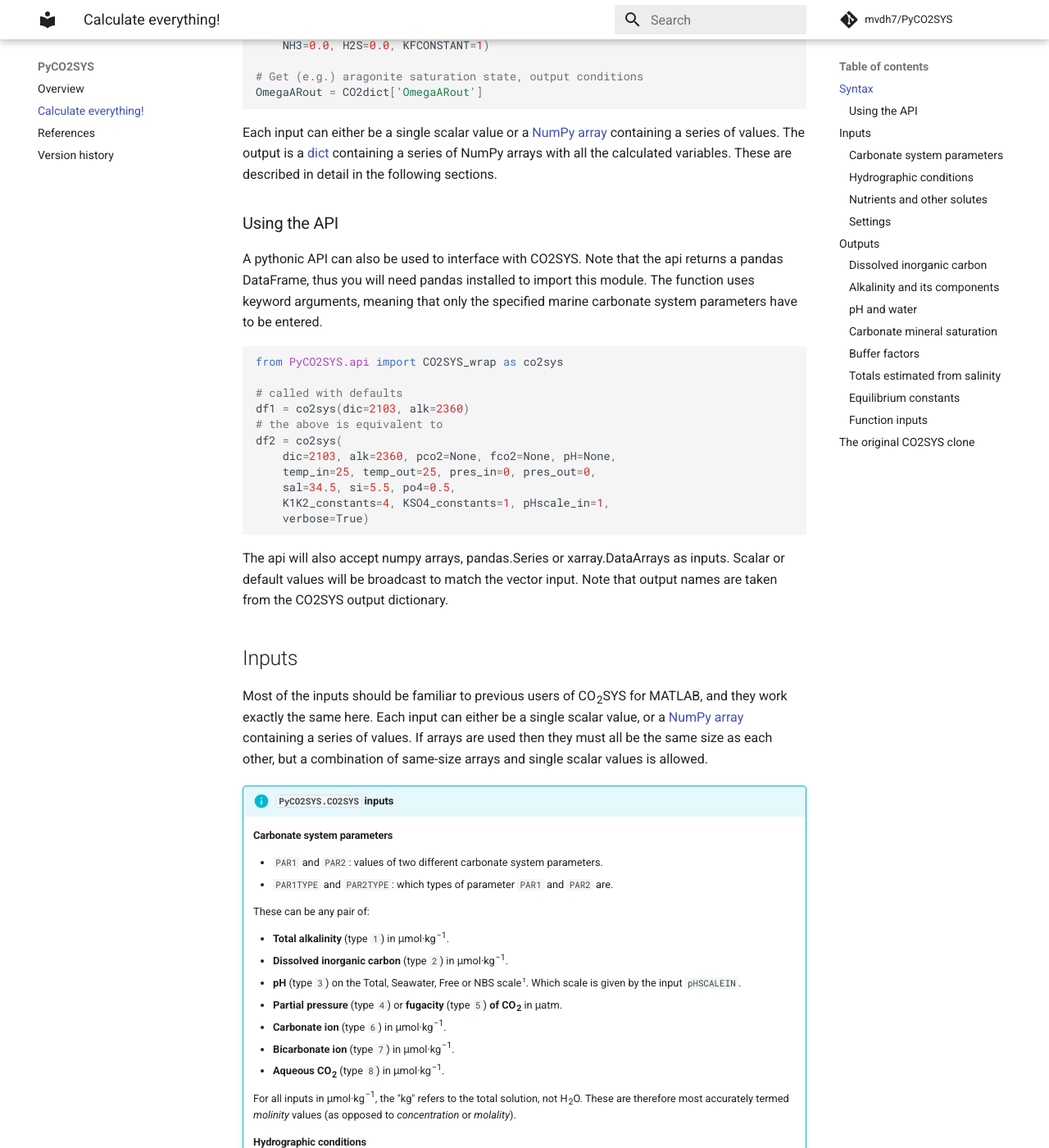
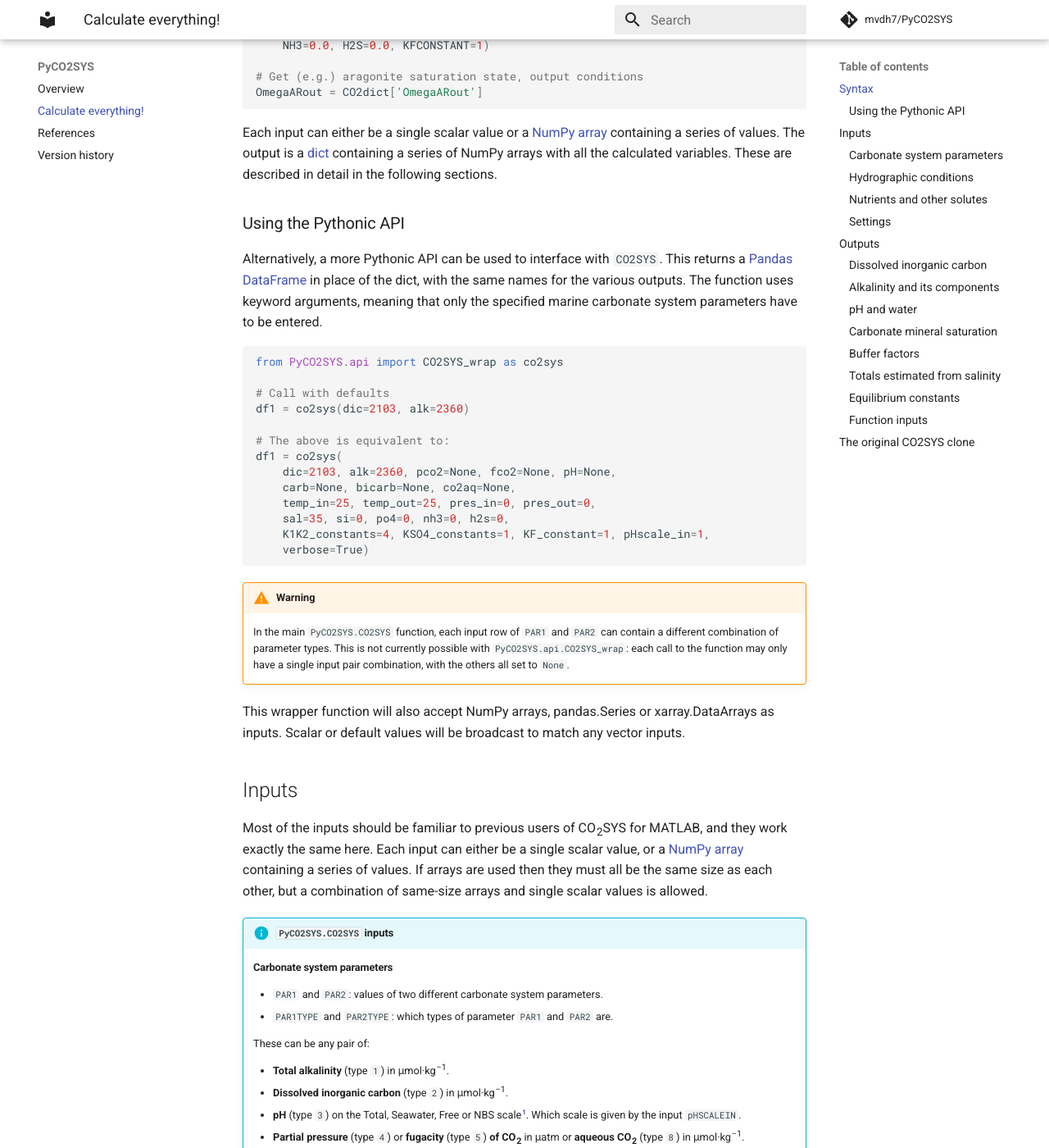
Before and after one commit to mvdh7/PyCO2SYS, an MkDocs documentation site: the page built from docs/co2sys.md, in a window 1280 px wide and 1400 px high, scrolled down 402 px. Shown: the whole window at 82% size. Built offline with MkDocs 1.6.1 and Material for MkDocs 9.7.7, drawn with Linux system fonts in a browser that asks for light colours; formulas are drawn with MathJax 3; comment, search, counter and statistics services are not loaded.

Commit message:
Update API function to accept all new parameters

````diff
--- a/docs/co2sys.md
+++ b/docs/co2sys.md
@@ -2,7 +2,7 @@
 
 ## Syntax
 
-The simplest way to use PyCO2SYS is to follow the approach of previous versions of CO<sub>2</sub>SYS and calculate every possible variable of interest at once. We can do this using the top-level `CO2SYS` function:
+The simplest way to use PyCO2SYS is to follow the approach of previous versions of CO<sub>2</sub>SYS and calculate every possible variable of interest at once.  We can do this using the top-level `CO2SYS` function:
 
     :::python
     # Import the function
@@ -16,31 +16,35 @@ The simplest way to use PyCO2SYS is to follow the approach of previous versions
     # Get (e.g.) aragonite saturation state, output conditions
     OmegaARout = CO2dict['OmegaARout']
 
-Each input can either be a single scalar value or a [NumPy array](https://docs.scipy.org/doc/numpy/reference/generated/numpy.array.html) containing a series of values. The output is a [dict](https://docs.python.org/3/tutorial/datastructures.html#dictionaries) containing a series of NumPy arrays with all the calculated variables. These are described in detail in the following sections.
+Each input can either be a single scalar value or a [NumPy array](https://docs.scipy.org/doc/numpy/reference/generated/numpy.array.html) containing a series of values.  The output is a [dict](https://docs.python.org/3/tutorial/datastructures.html#dictionaries) containing a series of NumPy arrays with all the calculated variables.  These are described in detail in the following sections.
 
-### Using the API
-A pythonic API can also be used to interface with CO2SYS. Note that the api returns a pandas DataFrame, thus you will need pandas installed to import this module. The function uses keyword
-arguments, meaning that only the specified marine carbonate system parameters have to be entered.
+### Using the Pythonic API
 
-```python
-from PyCO2SYS.api import CO2SYS_wrap as co2sys
+Alternatively, a more Pythonic API can be used to interface with `CO2SYS`.  This returns a [Pandas DataFrame](https://pandas.pydata.org/pandas-docs/stable/reference/api/pandas.DataFrame.html) in place of the dict, with the same names for the various outputs.  The function uses keyword arguments, meaning that only the specified marine carbonate system parameters have to be entered.
 
-# called with defaults
-df1 = co2sys(dic=2103, alk=2360)
-# the above is equivalent to
-df2 = co2sys(
-    dic=2103, alk=2360, pco2=None, fco2=None, pH=None,
-    temp_in=25, temp_out=25, pres_in=0, pres_out=0,
-    sal=34.5, si=5.5, po4=0.5,
-    K1K2_constants=4, KSO4_constants=1, pHscale_in=1,
-    verbose=True)
-```
+    :::python
+    from PyCO2SYS.api import CO2SYS_wrap as co2sys
 
-The api will also accept numpy arrays, pandas.Series or xarray.DataArrays as inputs. Scalar or default values will be broadcast to match the vector input. Note that output names are taken from the CO2SYS output dictionary.
+    # Call with defaults
+    df1 = co2sys(dic=2103, alk=2360)
+
+    # The above is equivalent to:
+    df1 = co2sys(
+        dic=2103, alk=2360, pco2=None, fco2=None, pH=None,
+        carb=None, bicarb=None, co2aq=None,
+        temp_in=25, temp_out=25, pres_in=0, pres_out=0,
+        sal=35, si=0, po4=0, nh3=0, h2s=0,
+        K1K2_constants=4, KSO4_constants=1, KF_constant=1, pHscale_in=1,
+        verbose=True)
+
+!!! warning
+    In the main `PyCO2SYS.CO2SYS` function, each input row of `PAR1` and `PAR2` can contain a different combination of parameter types.  This is not currently possible with `PyCO2SYS.api.CO2SYS_wrap`: each call to the function may only have a single input pair combination, with the others all set to `None`.
+
+This wrapper function will also accept NumPy arrays, pandas.Series or xarray.DataArrays as inputs.  Scalar or default values will be broadcast to match any vector inputs.
 
 ## Inputs
 
-Most of the inputs should be familiar to previous users of CO<sub>2</sub>SYS for MATLAB, and they work exactly the same here. Each input can either be a single scalar value, or a [NumPy array](https://docs.scipy.org/doc/numpy/reference/generated/numpy.array.html) containing a series of values. If arrays are used then they must all be the same size as each other, but a combination of same-size arrays and single scalar values is allowed.
+Most of the inputs should be familiar to previous users of CO<sub>2</sub>SYS for MATLAB, and they work exactly the same here.  Each input can either be a single scalar value, or a [NumPy array](https://docs.scipy.org/doc/numpy/reference/generated/numpy.array.html) containing a series of values.  If arrays are used then they must all be the same size as each other, but a combination of same-size arrays and single scalar values is allowed.
 
 !!! info "`PyCO2SYS.CO2SYS` inputs"
     #### Carbonate system parameters
@@ -52,13 +56,12 @@ Most of the inputs should be familiar to previous users of CO<sub>2</sub>SYS for
 
     * **Total alkalinity** (type `1`) in μmol·kg<sup>−1</sup>.
     * **Dissolved inorganic carbon** (type `2`) in μmol·kg<sup>−1</sup>.
-    * **pH** (type `3`) on the Total, Seawater, Free or NBS scale[^1]. Which scale is given by the input `pHSCALEIN`.
-    * **Partial pressure** (type `4`) or **fugacity** (type `5`) **of CO<sub>2</sub>** in μatm.
+    * **pH** (type `3`) on the Total, Seawater, Free or NBS scale[^1].  Which scale is given by the input `pHSCALEIN`.
+    * **Partial pressure** (type `4`) or **fugacity** (type `5`) **of CO<sub>2</sub>** in μatm or **aqueous CO<sub>2</sub>** (type `8`) in μmol·kg<sup>−1</sup>.
     * **Carbonate ion** (type `6`) in μmol·kg<sup>−1</sup>.
     * **Bicarbonate ion** (type `7`) in μmol·kg<sup>−1</sup>.
-    * **Aqueous CO<sub>2</sub>** (type `8`) in μmol·kg<sup>−1</sup>.
 
-    For all inputs in μmol·kg<sup>−1</sup>, the "kg" refers to the total solution, not H<sub>2</sub>O. These are therefore most accurately termed *molinity* values (as opposed to *concentration* or *molality*).
+    For all inputs in μmol·kg<sup>−1</sup>, the "kg" refers to the total solution, not H<sub>2</sub>O.  These are therefore most accurately termed *molinity* values (as opposed to *concentration* or *molality*).
 
     #### Hydrographic conditions
 
````
Also changed, not shown: 1 other file.
